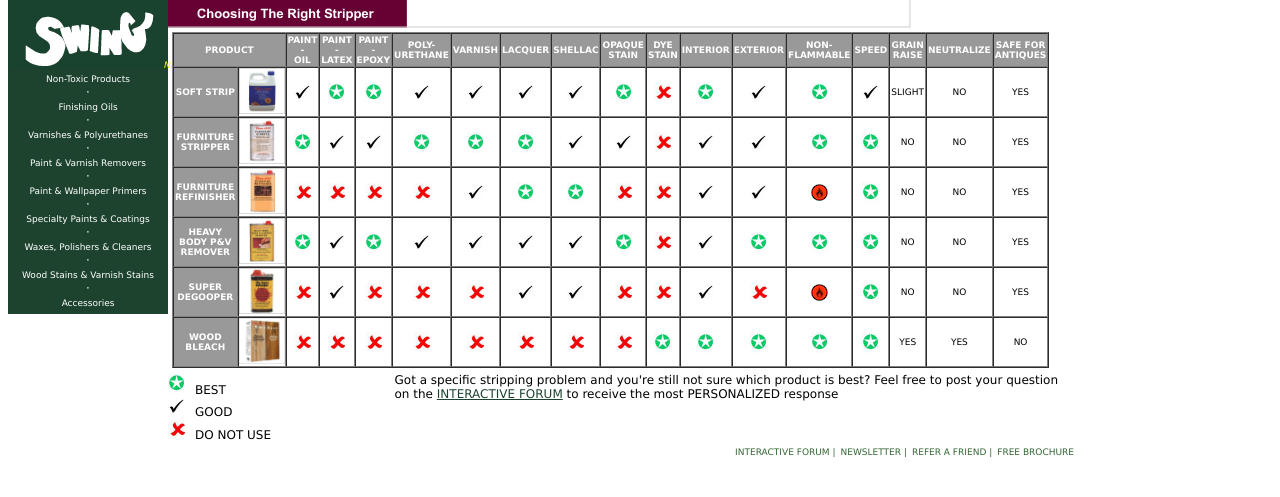
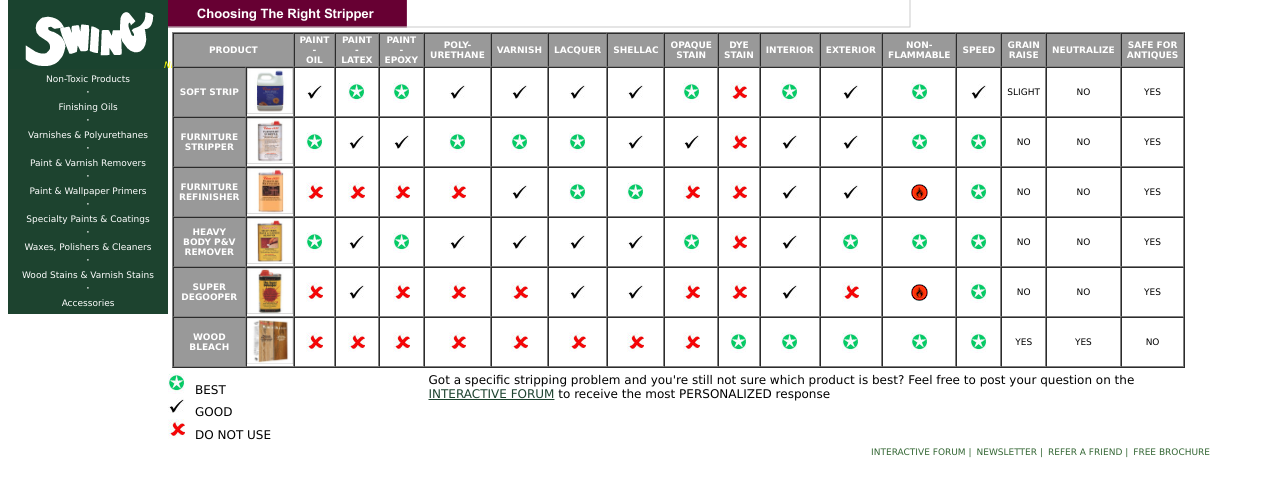
Before and after one commit to BenChaimberg/swingflask, a Flask app: page /rightstripper in a window 1280 px wide. Shown: the part 49-546 px from the top of the page. Run offline with Flask 2, Linux system fonts and the light colour scheme.

Commit message:
right stripper table padding css fix

```diff
--- a/templates/rightstripper.html
+++ b/templates/rightstripper.html
@@ -24,7 +24,7 @@
 			content:url('{{ url_for('static', filename='images/x.jpg') }}');
 		}
 		#container {
-			width:906px;
+			width:1042px;
 		}
 		table {
 			font-size:9px;
@@ -33,6 +33,8 @@
 		}
 		td {
 			text-align:center;
+			padding-left:5px;
+			padding-right:5px;
 		}
 		tr:nth-child(1) td, td:nth-child(1) {
 			color:#ffffff;
```
